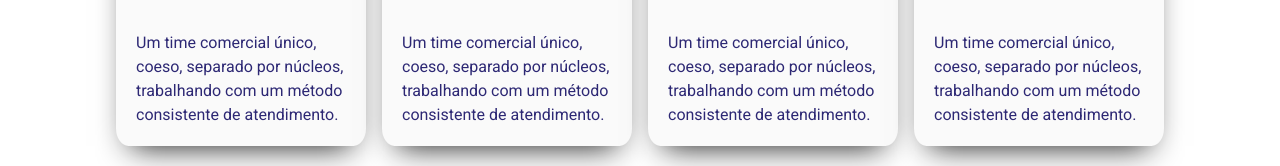
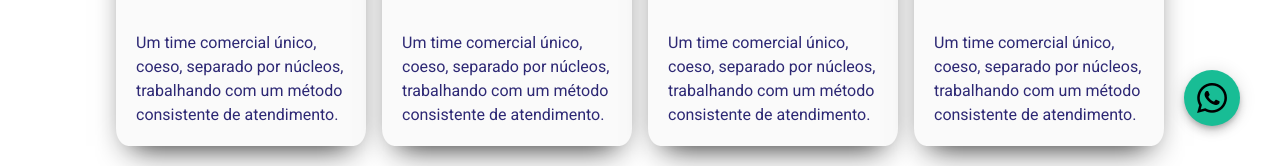
Before and after one commit to 87tawanzinho/Naty, a Next.js app: page / in a window 1280 px wide. Shown: the part 634-800 px from the top of the page. Built offline with nearby package versions, Linux system fonts and the light colour scheme.

Commit message:
floating button

```diff
--- a/app/components/Header.tsx
+++ b/app/components/Header.tsx
@@ -2,6 +2,7 @@
 import { Box, Button, Stack, Typography } from '@mui/material';
 import PersonIcon from '@mui/icons-material/AccountCircle';
 import { useEffect, useState } from 'react';
+
 export default function Header() {
     const [navbar, setNavBar] = useState(false);
 
--- /dev/null
+++ b/app/components/Whatsapp.tsx
@@ -0,0 +1,48 @@
+import { Fab, Link } from '@mui/material';
+import Box from '@mui/material/Box';
+import Image from 'next/image';
+import whatsappIcon from '@/public/whatsapp.png';
+export default function WhatsappTsx() {
+    return (
+        <Box>
+            <Link
+                href="https://api.whatsapp.com/send/?phone=554521037110&text&type=phone_number&app_absent=0"
+                target="blank"
+            >
+                <Box>
+                    <Fab
+                        size="large"
+                        sx={{
+                            position: 'fixed',
+                            display: { sm: 'none' },
+                            left: { xs: 20 },
+                            zIndex: 100,
+                            top: { xs: 10 },
+                            background: '#18BD95'
+                        }}
+                    >
+                        <Image src={whatsappIcon} alt="WhatsApp Icon" />
+                    </Fab>
+                </Box>
+            </Link>
+            <Link
+                href="https://api.whatsapp.com/send/?phone=554521037110&text&type=phone_number&app_absent=0"
+                target="blank"
+            >
+                <Box
+                    sx={{
+                        position: 'fixed',
+                        display: { xs: 'none', sm: 'initial' },
+                        zIndex: 100,
+                        bottom: { sm: 40 },
+                        right: { sm: 40 }
+                    }}
+                >
+                    <Fab size="large" sx={{ background: '#18BD95' }}>
+                        <Image src={whatsappIcon} alt="WhatsApp Icon" />
+                    </Fab>
+                </Box>
+            </Link>
+        </Box>
+    );
+}
--- a/app/page.tsx
+++ b/app/page.tsx
@@ -1,15 +1,19 @@
 import dynamic from 'next/dynamic';
 import Box from '@mui/material/Box';
 
-import React, { lazy, Suspense } from 'react';
+import React from 'react';
 import SecondNav from './components/SecondNav';
+
 import ThirdNav from './components/ThirdNav';
 import ForNav from './components/ForNav';
+
+import WhatsappTsx from './components/Whatsapp';
 const Header = dynamic(() => import('./components/Header'));
 
 export default function Home() {
     return (
         <Box>
+            <WhatsappTsx />
             <Box sx={{ position: 'relative' }}>
                 <Header />
             </Box>
```
Also changed, not shown: public/whatsapp.png (added).
